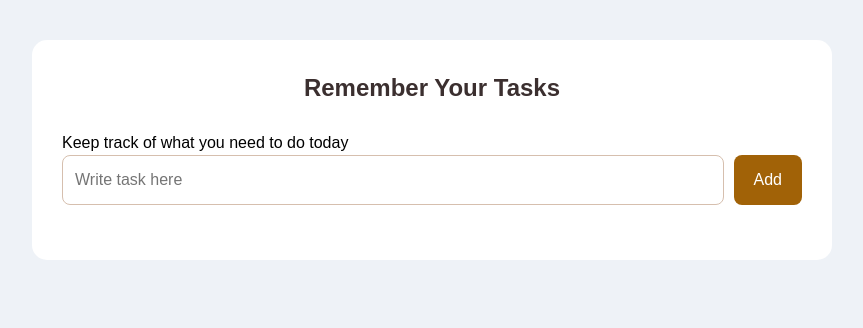
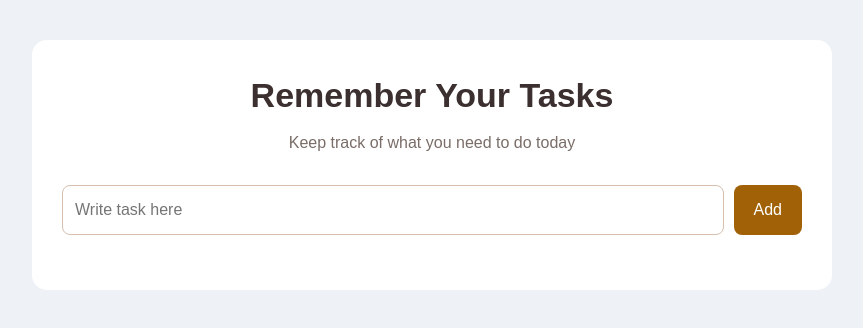
Before and after one commit to jaspreet204/to-do, a React (Create React App) app: page / in a window 1280 px wide. Shown: the top 328 px of the page, without its empty margins (208-1071 px from the left). Built offline with nearby package versions, Linux system fonts and the light colour scheme.

Commit message:
add style to title

```diff
--- a/src/css/index.css
+++ b/src/css/index.css
@@ -17,8 +17,16 @@ body{
 
 .main-page h1{
     text-align: center;
-    margin-bottom: 25px;
+    margin-bottom: 10px;
     color: #3b2f2f;
+    font-size: 34px;
+}
+
+.sub-title{
+    text-align: center;
+    margin-bottom: 30px;
+    color: #7a6d68;
+    font-size: 16px;
 }
 
 .write-area form{
```
